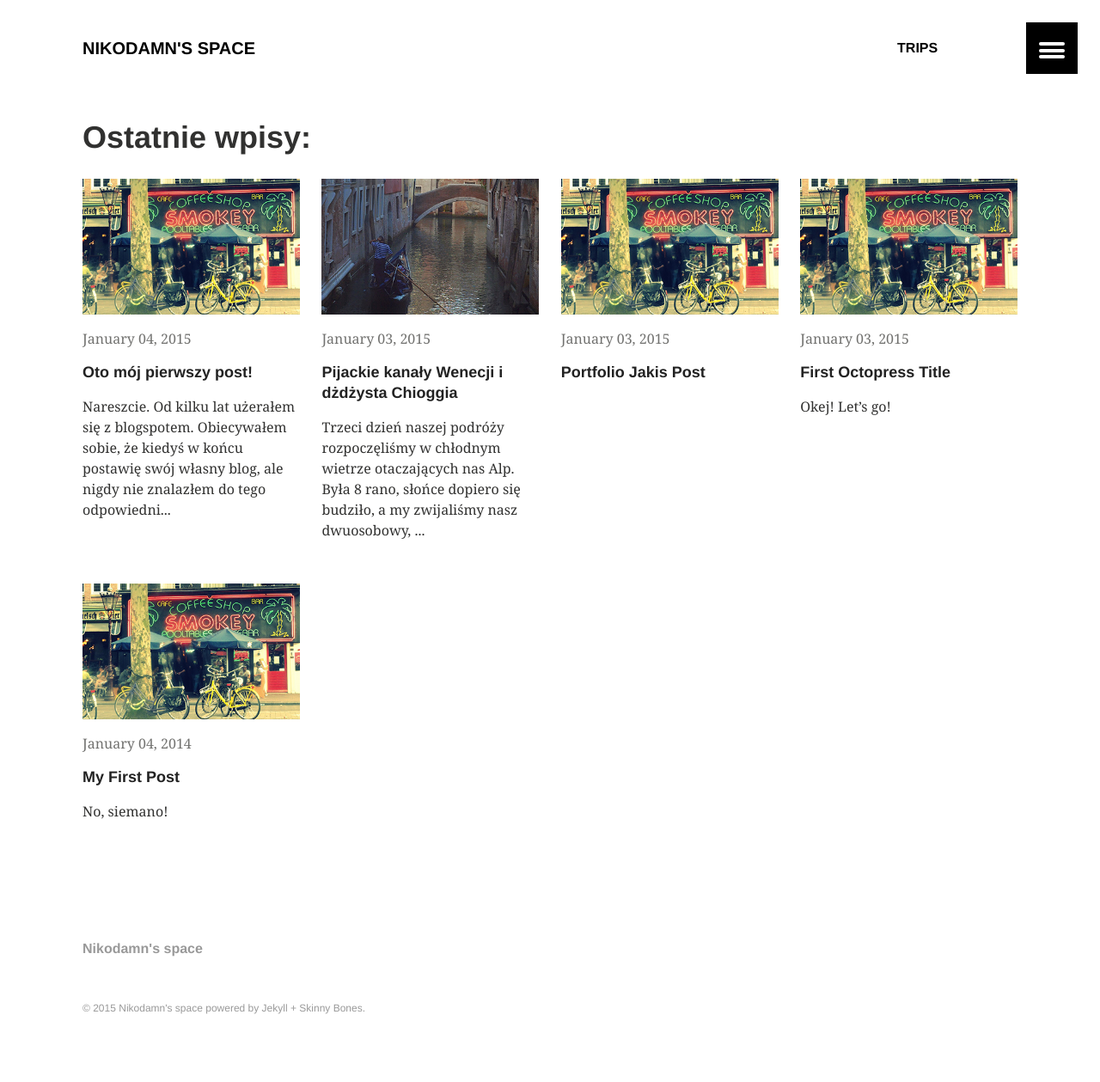
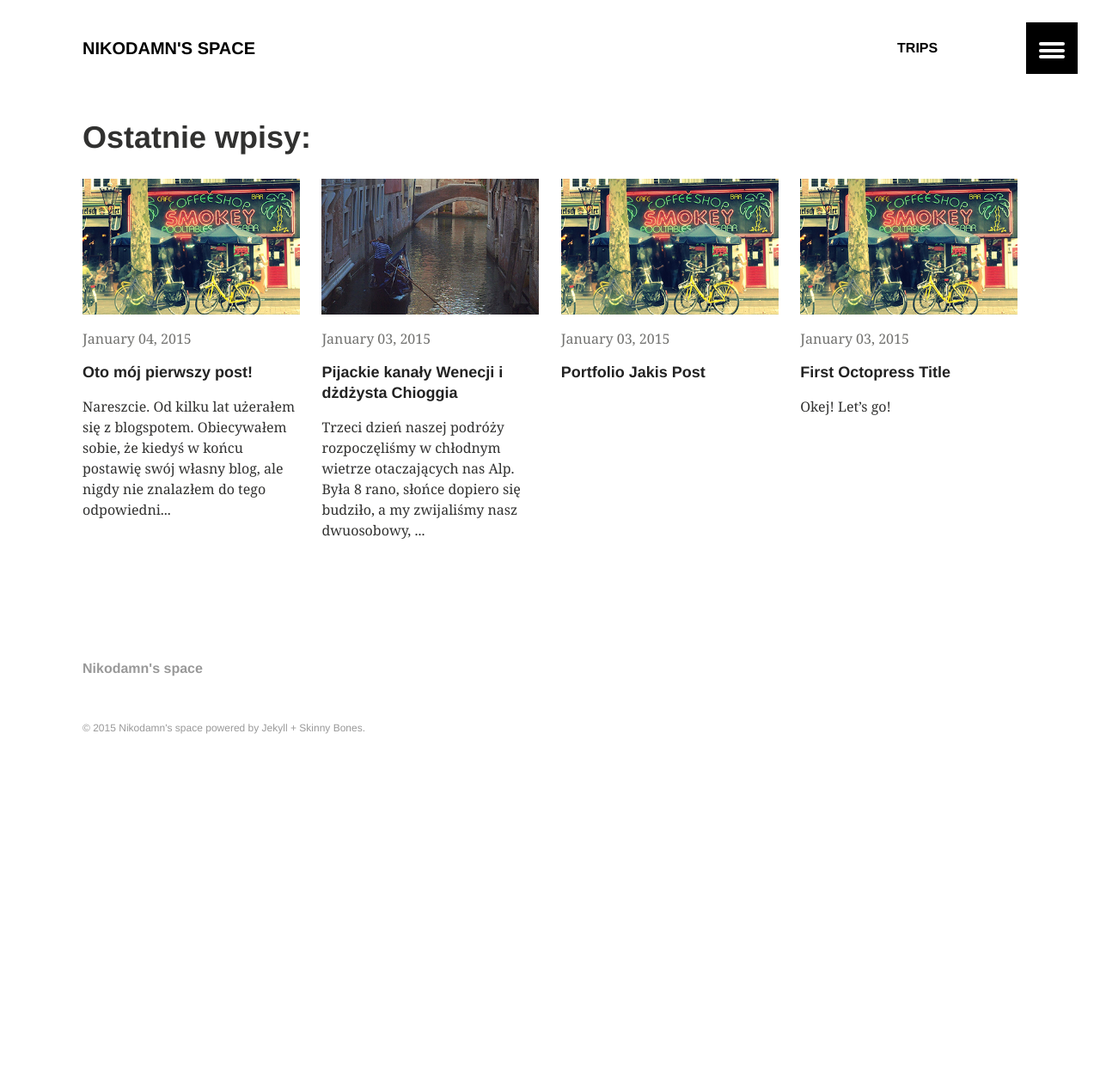
Before and after one commit to nikodamn/nikodamn.github.io, a Jekyll site: the page built from index.md, in a window 1280 px wide. Shown: the whole page at 86% size. Built offline with Jekyll 4.4.1, drawn with Linux system fonts in a browser that asks for light colours; after the commit the page ends 933 px from its top, so only the background shows below that.

Commit message:
Deleted first post

```diff
--- a/_posts/2014-01-04-my-first-post.md
+++ /dev/null
@@ -1,3 +0,0 @@
-No, siemano!
-
-Oto dalszy tekst.
```
Also changed, not shown: _posts/Trips/2015-01-04-odcinek-2-ddysta-chioggia-i-wenecja.md (+1 -1 lines).
